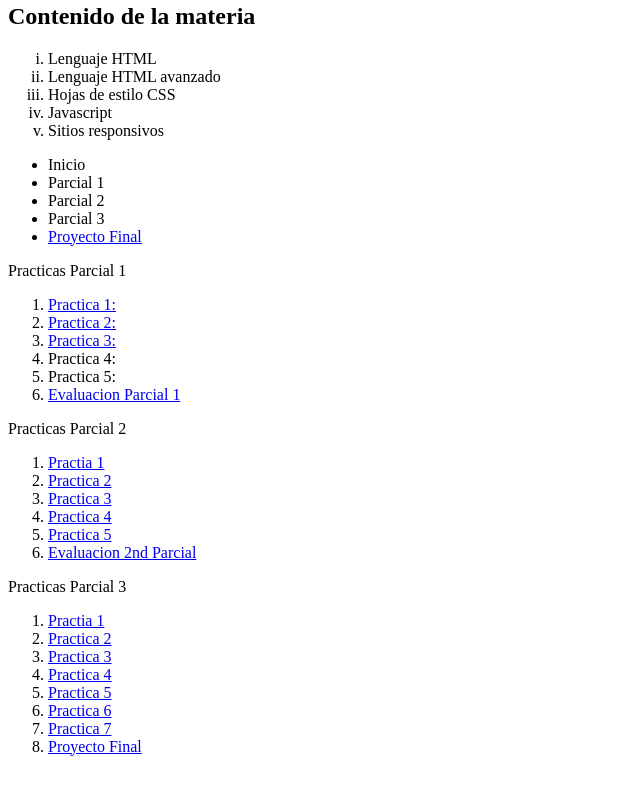
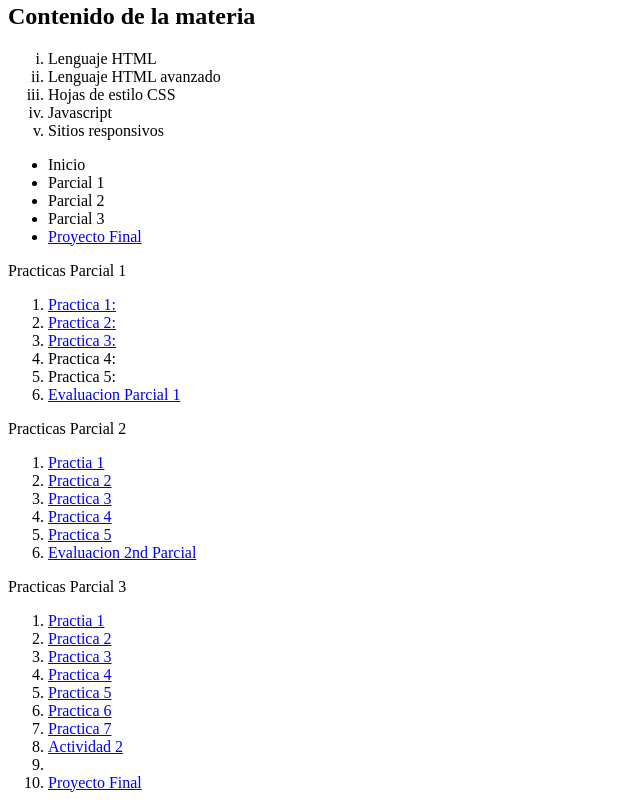
Before and after one commit to Andres182358/portafolio2, a plain HTML site: page index.html in a window 1280 px wide. Shown: the part 786-1594 px from the top of the page, without its empty margins (0-640 px from the left). Before the commit the page ends 1558 px from the top, so only its background shows below. Drawn offline with Linux system fonts and the light colour scheme.

Commit message:
index.html

```diff
--- a/index.html
+++ b/index.html
@@ -94,6 +94,7 @@
                 <li><a href="API Geolocation.html">Practica 5</a></li>
                 <li><a href="Practica6.html">Practica 6</a></li>
                 <li><a href="Api historial.html">Practica 7</a></li>
+                <li><a href="ObtenerTotales.html">Actividad 2</a><li>
                 <li><a href="REA.html">Proyecto Final</a></li>
             </ol>
 </body>
```
